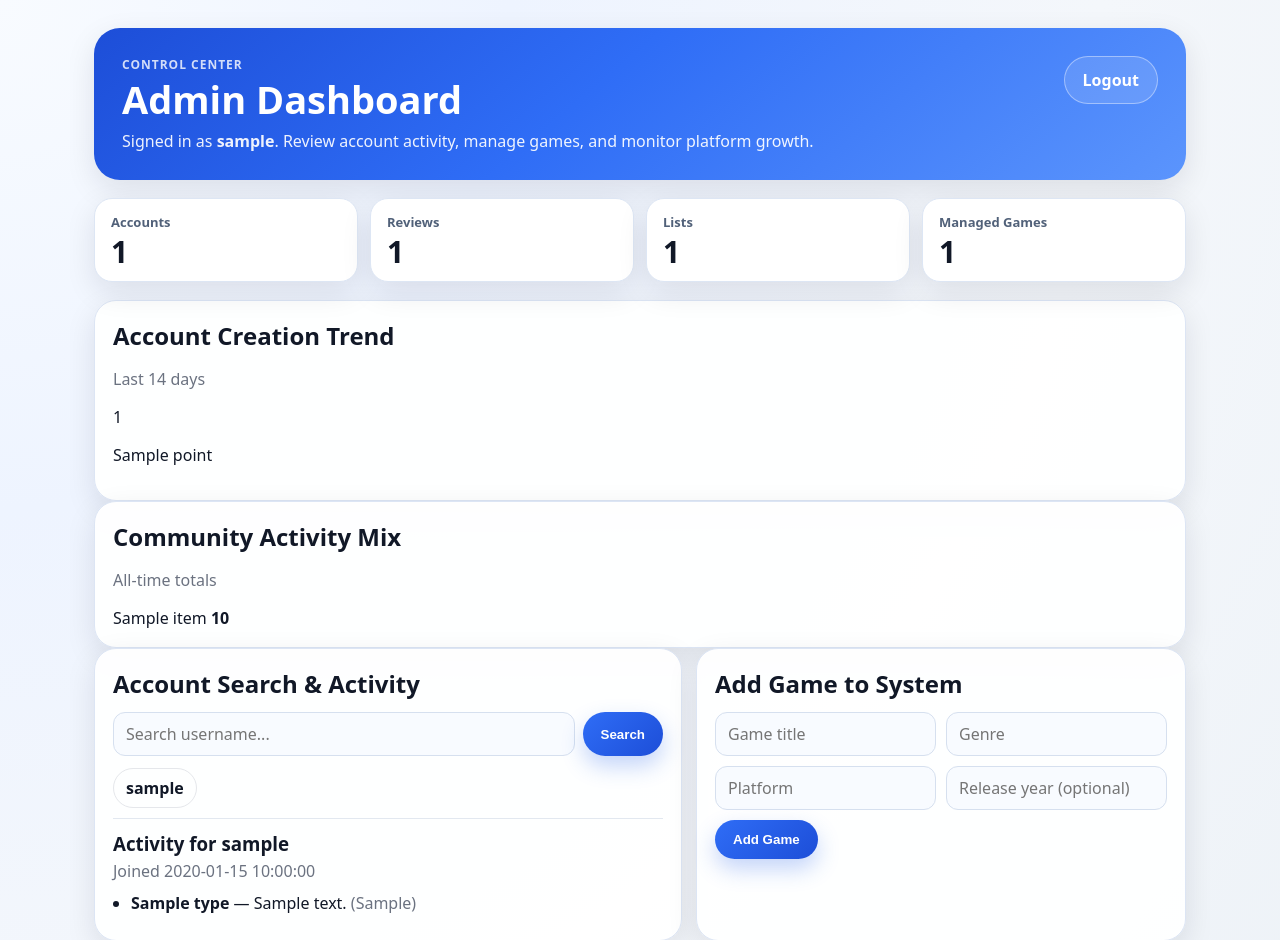
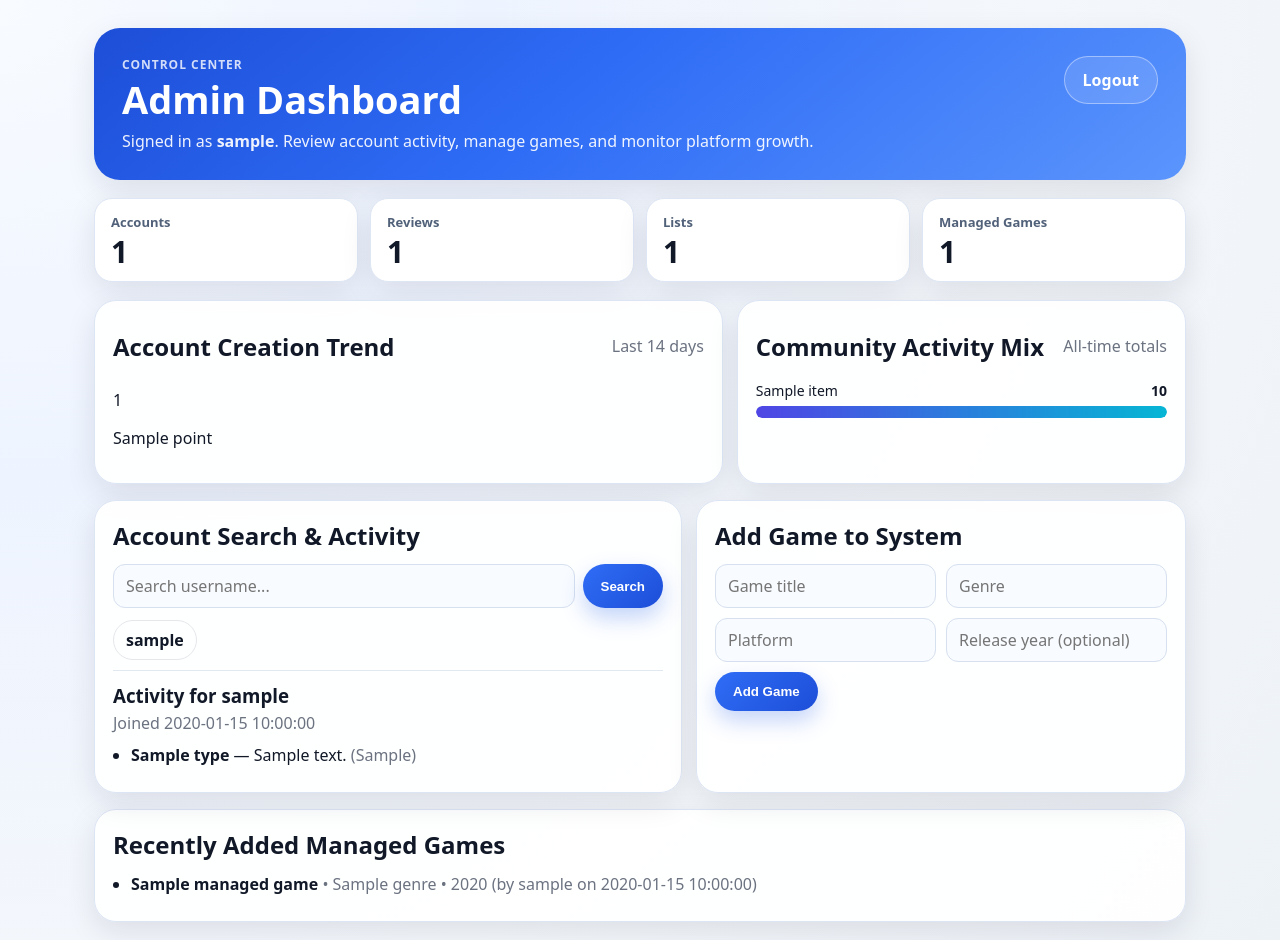
Before and after one commit to BBeres4/SavePointProject, a Flask app: template templates/admin_dashboard.html in a window 1280 px wide. Shown: the top 940 px of the page. Run offline with Flask 3, Linux system fonts and the light colour scheme; the template is opened without the code that fills it: most values are stand-ins (such as "Sample title", 1, 10 or a date in 2020); data that the repository does not hold is empty.

Commit message:
Add admin styles for trends, charts, and leaderboard
Added styles for admin trends grid, panel, charts, and leaderboard.

```diff
--- a/static/styles.css
+++ b/static/styles.css
@@ -1493,6 +1493,13 @@ body{
   margin-bottom:16px;
 }
 
+.admin-trends-grid{
+  display:grid;
+  grid-template-columns:1.4fr 1fr;
+  gap:14px;
+  margin-bottom:16px;
+}
+
 .admin-panel{
   background:rgba(255,255,255,.96);
   border-radius:22px;
@@ -1505,6 +1512,119 @@ body{
   margin:0 0 12px;
   font-size:24px;
 }
+
+.admin-panel-head{
+  display:flex;
+  align-items:center;
+  justify-content:space-between;
+  gap:8px;
+  margin-bottom:8px;
+}
+
+.admin-panel-head h2{
+  margin:0;
+}
+
+.admin-chart-controls{
+  display:flex;
+  align-items:center;
+  gap:8px;
+}
+
+.admin-select{
+  border:1px solid #d6e0ef;
+  border-radius:10px;
+  background:#f8fbff;
+  color:var(--text);
+  padding:6px 10px;
+  font:inherit;
+}
+
+.admin-chart-wrap{
+  border:1px solid #dbe6f8;
+  border-radius:16px;
+  background:#fff;
+  overflow-x:auto;
+  padding:8px;
+}
+
+#signupTrendChart{
+  display:block;
+  width:100%;
+  min-width:680px;
+  height:auto;
+}
+
+.admin-horizontal-chart{
+  display:flex;
+  flex-direction:column;
+  gap:12px;
+}
+
+.admin-h-row{
+  display:flex;
+  flex-direction:column;
+  gap:6px;
+}
+
+.admin-h-meta{
+  display:flex;
+  justify-content:space-between;
+  font-size:14px;
+}
+
+.admin-h-track{
+  height:12px;
+  border-radius:999px;
+  background:#e8effb;
+  overflow:hidden;
+}
+
+.admin-h-fill{
+  height:100%;
+  border-radius:999px;
+  background:linear-gradient(90deg,#4f46e5,#06b6d4);
+  min-width:4px;
+}
+
+.admin-leaderboard{
+  display:flex;
+  flex-direction:column;
+  gap:10px;
+}
+
+.admin-leader-row{
+  border:1px solid #dce5f4;
+  border-radius:14px;
+  padding:12px;
+  display:flex;
+  justify-content:space-between;
+  align-items:center;
+  gap:12px;
+  background:#f8fbff;
+}
+
+.admin-leader-name{
+  margin:0 0 4px;
+  font-weight:800;
+}
+
+.admin-leader-stats{
+  display:flex;
+  flex-wrap:wrap;
+  justify-content:flex-end;
+  gap:8px;
+}
+
+.admin-leader-stats span{
+  font-size:12px;
+  border-radius:999px;
+  padding:4px 10px;
+  background:#e6efff;
+  color:#2551ad;
+  font-weight:700;
+}
+
 
 .admin-search-form{
   display:flex;
@@ -1615,6 +1735,7 @@ body{
   .section h2{font-size:26px}
   .admin-metrics{grid-template-columns:repeat(2,minmax(0,1fr))}
   .admin-layout{grid-template-columns:1fr}
+  .admin-trends-grid{grid-template-columns:1fr}
 }
 
 @media (max-width:900px){
@@ -1749,6 +1870,32 @@ body[data-theme="dark"] .admin-input{
   border-color:#334155;
 }
 
+body[data-theme="dark"] .admin-h-track{
+  background:#13233f;
+}
+
+body[data-theme="dark"] .admin-select{
+  background:#0b1220;
+  border-color:#334155;
+  color:#e2e8f0;
+}
+
+body[data-theme="dark"] .admin-chart-wrap{
+  background:#0b1220;
+  border-color:#1e293b;
+}
+
+body[data-theme="dark"] .admin-leader-row{
+  background:#0b1220;
+  border-color:#1e293b;
+}
+
+body[data-theme="dark"] .admin-leader-stats span{
+  background:#1d4c8f;
+  color:#dbeafe;
+}
+
+
 .avatar {
   width: 90px;
   height: 90px;
```
